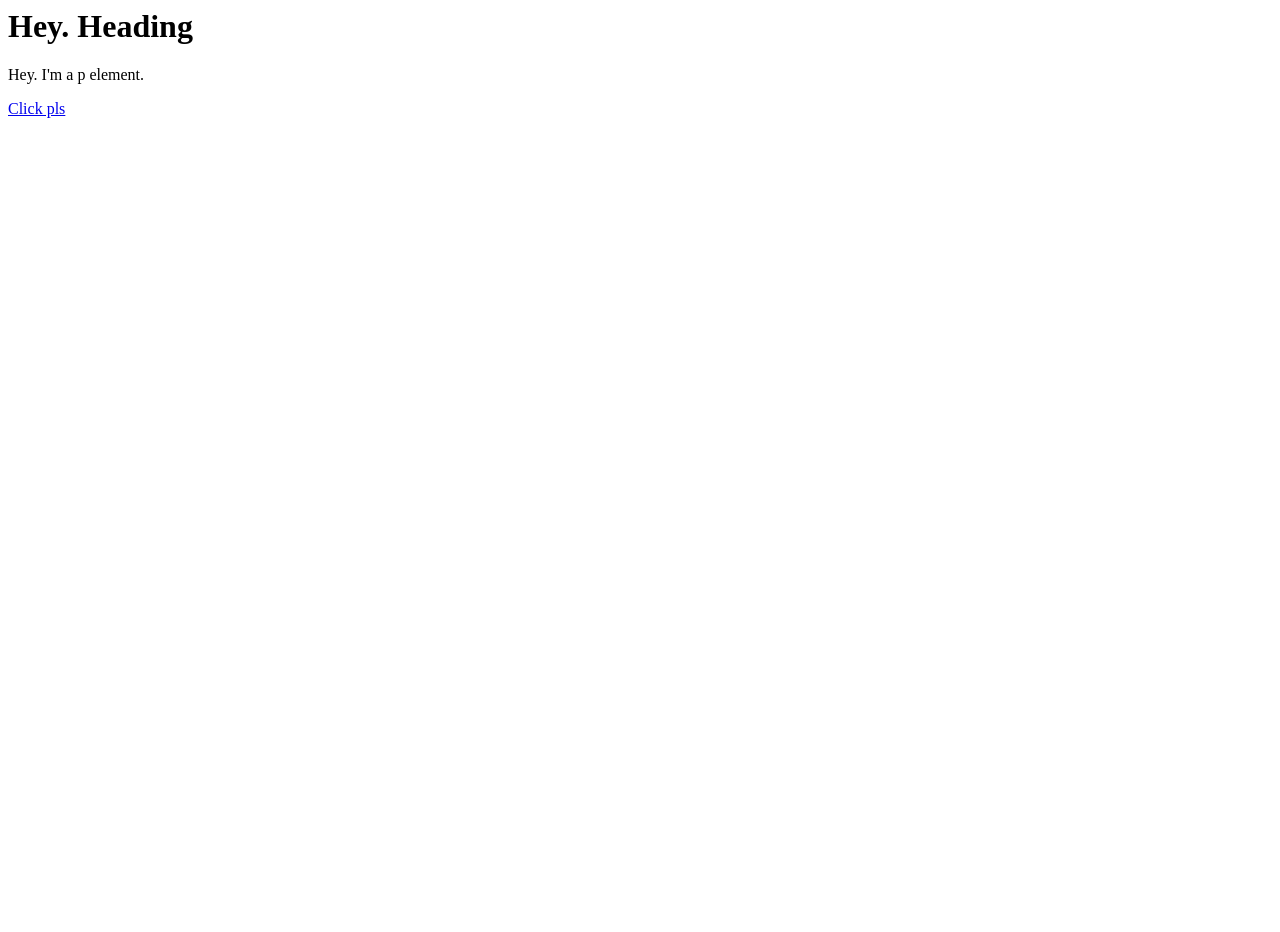
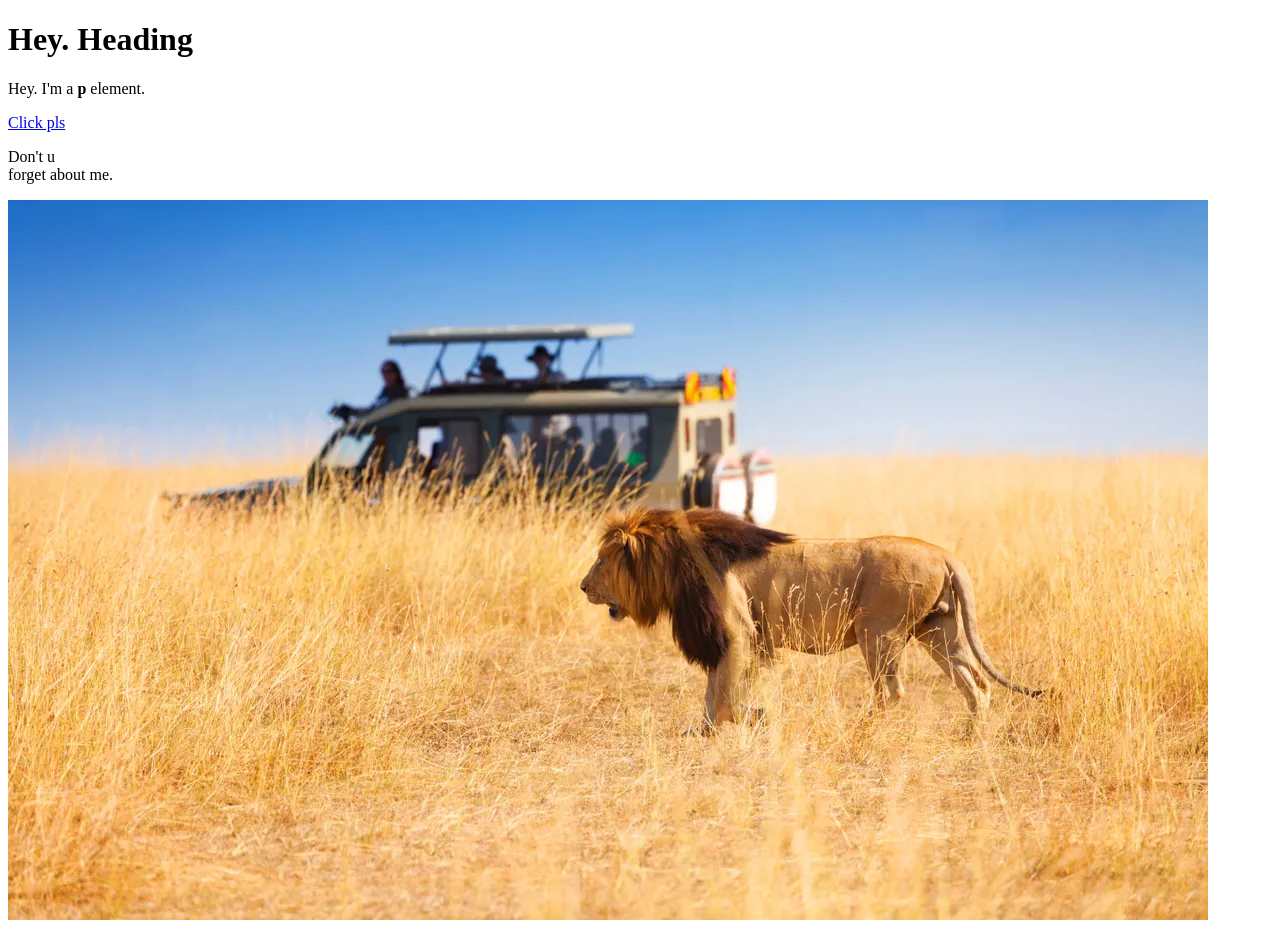
Before and after one commit to astroralph/cartoon-hero, a plain HTML site: page test.html in a window 1280 px wide. Before the commit the page ends 800 px from the top, so only its background shows below. Drawn offline with Linux system fonts and the light colour scheme.

Commit message:
Added safari img + other elements

```diff
--- a/test.html
+++ b/test.html
@@ -1,3 +1,14 @@
-<h1>Hey. Heading</h1>
-<p>Hey. I'm a p element.</p>
-<a href="https://google.com" target="_blank" title="Au Revoir">Click pls</a>
+<!DOCTYPE html>
+<html>
+<head>
+	<title>Jungle Boogey</title>
+</head>
+<body>
+	<h1>Hey. Heading</h1>
+	<p>Hey. I'm a <b>p</b> element.</p>
+	<a href="https://google.com" target="_blank" title="Au Revoir">Click pls</a>
+	<p>Don't u <br>
+	forget about me.</p>
+	<img src="img/cat.jpeg">
+</body>
+</html>
```
Also changed, not shown: img/cat.jpeg (added).
